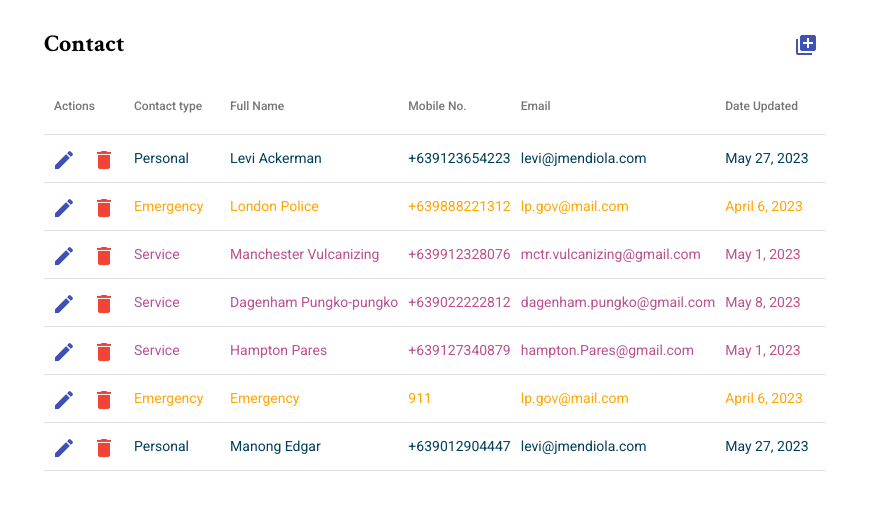
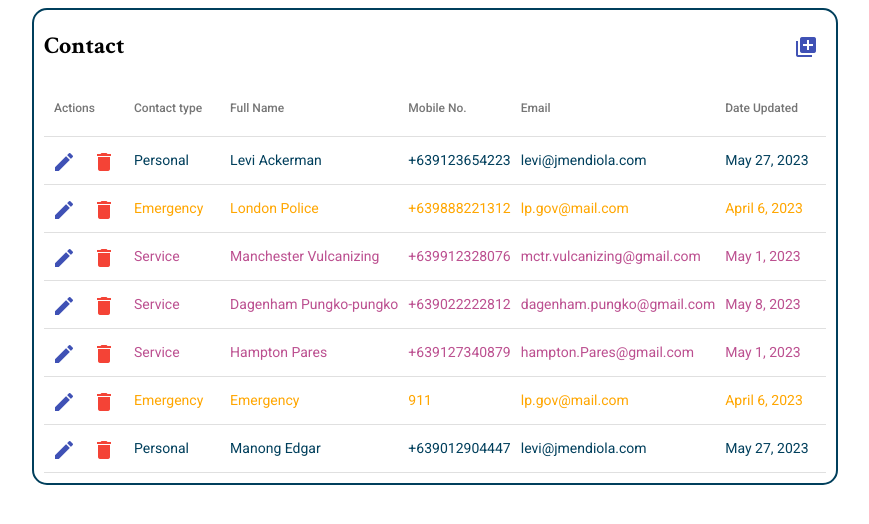
Before and after one commit to AngPayas055/contact-app, an Angular app: page / in a window 1280 px wide. Shown: the top 524 px of the page, without its empty margins (205-1074 px from the left). Built offline with nearby package versions, Linux system fonts and the light colour scheme.

Commit message:
border for container

```diff
--- a/src/app/modules/contact/contact-main/contact-main.component.css
+++ b/src/app/modules/contact/contact-main/contact-main.component.css
@@ -7,6 +7,9 @@
 .table-cont-j{
     display: inline-block;
     overflow-x: auto;
+    border: 2px solid #003f5c;
+    border-radius: 15px;
+    padding: 0 10px 10px 10px;
 }
 .td{
     padding: 0 10px 0 0
```
